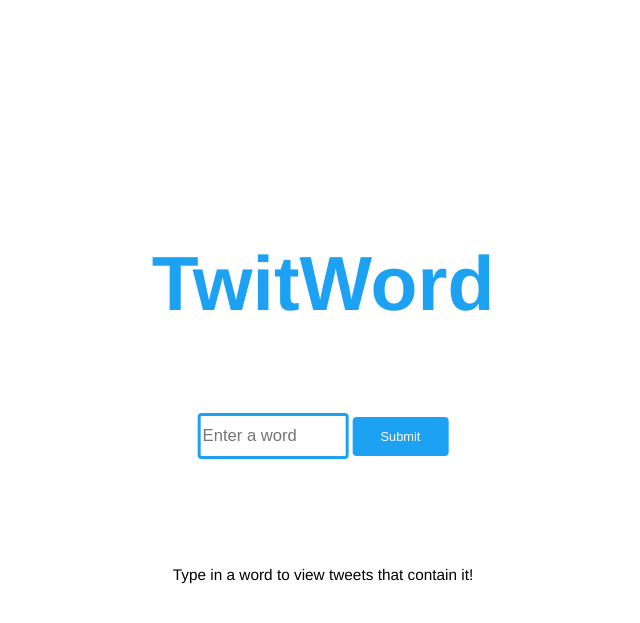
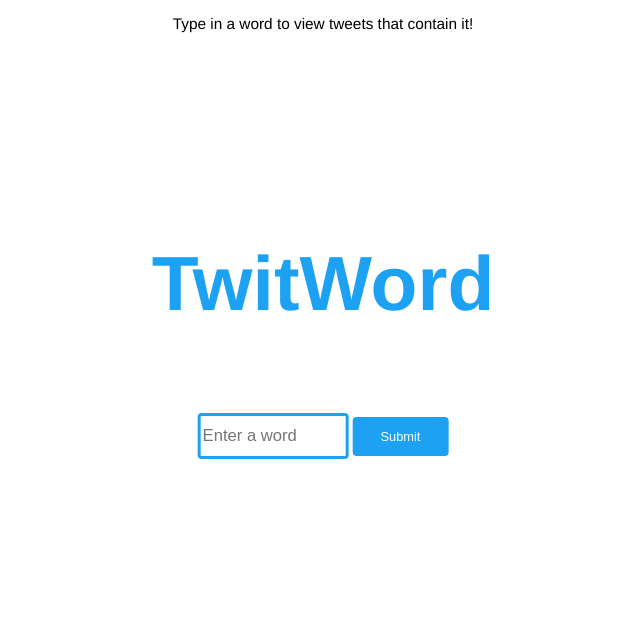
Before and after one commit to ethanchung936/TwitWord, a Django app: page / in a window 1280 px wide. Shown: the top 623 px of the page, without its empty margins (317-957 px from the left). Run offline with Django 4.2, Linux system fonts and the light colour scheme.

Commit message:
made the main display fixed and included instruction text in the main div

```diff
--- a/TwitWord/word_lookup/static/word_lookup/style.css
+++ b/TwitWord/word_lookup/static/word_lookup/style.css
@@ -7,7 +7,7 @@
 
 .vertical-center {
   margin: 0;
-  position: absolute;
+  position: fixed;
   top: 40%;
   left: 50%;
   -ms-transform: translate(-50%, -50%);
@@ -63,9 +63,9 @@
 #explanation {
   font-size: 1.2vw;
   font-family: Helvetica;
-  position: absolute;
-  top: 70%;
+  text-align: center;
+  /* top: 70%;
   left: 50%;
   -ms-transform: translate(-50%, -50%);
-  transform: translate(-50%, -50%);
+  transform: translate(-50%, -50%); */
 }
--- a/TwitWord/word_lookup/templates/word_lookup/tweets.html
+++ b/TwitWord/word_lookup/templates/word_lookup/tweets.html
@@ -18,6 +18,7 @@
                 <input id="text_field" type="text" name="user_input" placeholder="Enter a word" maxlength="100">
                 <input id="submit" type="submit" value="Submit">
             </form>
+            <p id="explanation">Type in a word to view tweets that contain it!</p>
         </div>
         <!-- create two divs with tweets on either side of the screen -->
         <div class="left">
@@ -30,9 +31,5 @@
             <div>{{ tweet|safe }}</div>
             {% endfor %}
         </div>
-        </div>
-        <!-- Page info -->
-        <p id="explanation">Type in a word to view tweets that contain it!</p>
-        </div>
     </body>
 </html>
```
